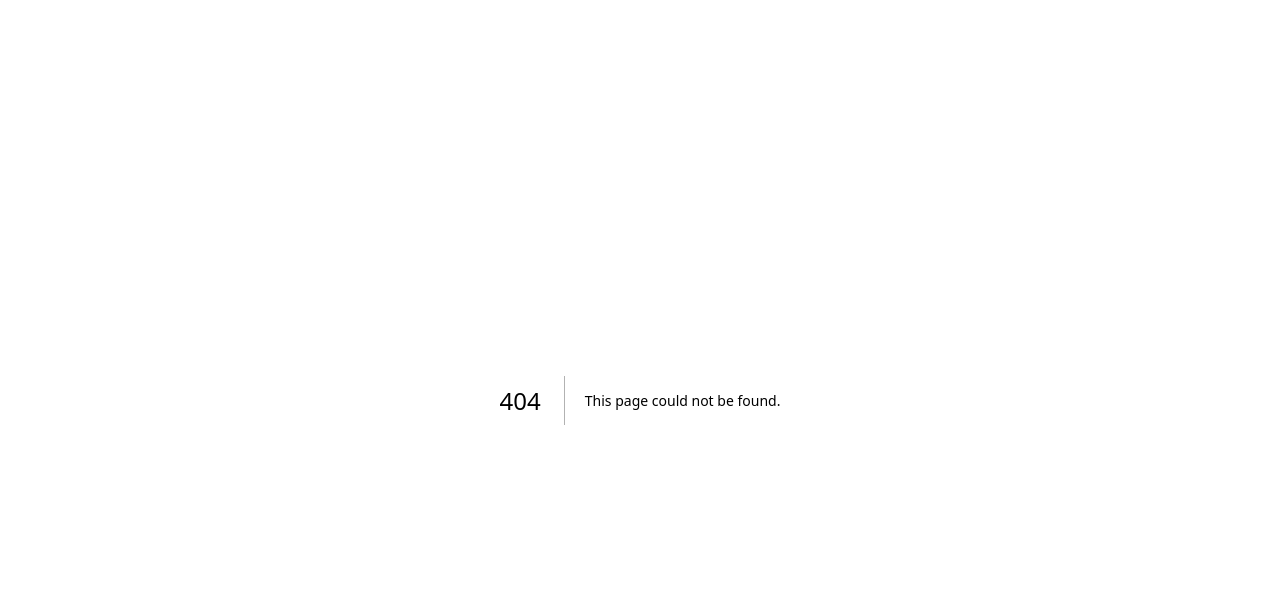
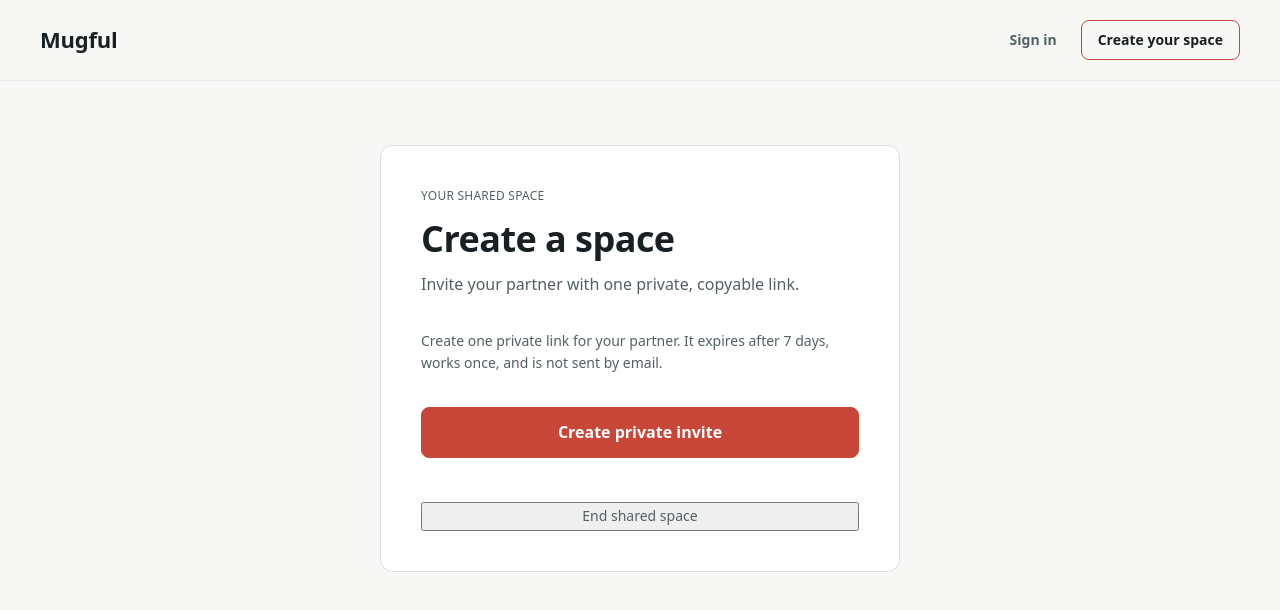
Before and after one commit to momokii/mugful, a Next.js app in the folder apps/web/: page /onboarding in a window 1280 px wide. Before the commit this address had no page. Shown: the top 610 px of the page. Built offline with nearby package versions, Linux system fonts and the light colour scheme.

Commit message:
feat: add couple onboarding pages

```diff
--- a/apps/web/next.config.ts
+++ b/apps/web/next.config.ts
@@ -44,6 +44,13 @@ export const createNextConfig = (environment: Environment): NextConfig => {
           ],
           source: "/reset-password",
         },
+        {
+          headers: [
+            { key: "Cache-Control", value: "no-store" },
+            { key: "Referrer-Policy", value: "no-referrer" },
+          ],
+          source: "/join",
+        },
       ];
     },
     async rewrites() {
--- /dev/null
+++ b/apps/web/src/app/onboarding/page.tsx
@@ -0,0 +1,21 @@
+import type { Metadata } from "next";
+
+import { AuthShell } from "../../components/auth-shell";
+import { CoupleOnboarding } from "../../components/couple-onboarding";
+
+export const metadata: Metadata = {
+  robots: { index: false },
+  title: "Create your shared space",
+};
+
+export default function OnboardingPage() {
+  return (
+    <AuthShell
+      description="Invite your partner with one private, copyable link."
+      eyebrow="Your shared space"
+      title="Create a space"
+    >
+      <CoupleOnboarding mode="create" />
+    </AuthShell>
+  );
+}
--- /dev/null
+++ b/apps/web/src/components/couple-onboarding.tsx
@@ -0,0 +1,162 @@
+"use client";
+
+import { useEffect, useState } from "react";
+
+import {
+  identityMessage,
+  mutateIdentity,
+  readFragmentToken,
+} from "../lib/identity-client";
+import styles from "./auth-shell.module.css";
+
+type CoupleOnboardingProperties = Readonly<{ mode: "create" | "join" }>;
+
+const messageFor = (status: number): string =>
+  status === 400
+    ? "That invite is invalid or has expired."
+    : status === 403
+      ? "This action is not available for this account."
+      : identityMessage({ body: undefined, error: undefined, status });
+
+export function CoupleOnboarding({ mode }: CoupleOnboardingProperties) {
+  const [inviteUrl, setInviteUrl] = useState<string | undefined>();
+  const [message, setMessage] = useState<string | undefined>();
+  const [pending, setPending] = useState(false);
+  const [token, setToken] = useState<string | undefined>();
+
+  useEffect(() => {
+    if (mode === "join") setToken(readFragmentToken());
+  }, [mode]);
+
+  const create = async () => {
+    setPending(true);
+    setMessage(undefined);
+    try {
+      const response = await mutateIdentity("/couple-space", "POST");
+      if (response.status !== 201)
+        return setMessage(messageFor(response.status));
+      const body = response.body;
+      if (
+        typeof body !== "object" ||
+        body === null ||
+        !("inviteUrl" in body) ||
+        typeof body.inviteUrl !== "string"
+      )
+        return setMessage("We could not create a private invite.");
+      setInviteUrl(body.inviteUrl);
+    } catch (error) {
+      setMessage(
+        error instanceof Error
+          ? error.message
+          : "We could not create an invite.",
+      );
+    } finally {
+      setPending(false);
+    }
+  };
+
+  const accept = async () => {
+    if (token === undefined)
+      return setMessage("Open the private invite link again.");
+    setPending(true);
+    setMessage(undefined);
+    try {
+      const response = await mutateIdentity("/couple-invites/accept", "POST", {
+        token,
+      });
+      setMessage(
+        response.status === 204
+          ? "You are now connected. Your shared space is ready."
+          : messageFor(response.status),
+      );
+    } catch (error) {
+      setMessage(
+        error instanceof Error
+          ? error.message
+          : "We could not accept this invite.",
+      );
+    } finally {
+      setPending(false);
+    }
+  };
+
+  const end = async () => {
+    if (!window.confirm("End this shared space? Access stops immediately."))
+      return;
+    setPending(true);
+    setMessage(undefined);
+    try {
+      const response = await mutateIdentity("/couple-space/end", "POST");
+      setMessage(
+        response.status === 204
+          ? "This space has ended. Access stopped immediately; shared data enters a 30-day deletion grace period."
+          : messageFor(response.status),
+      );
+    } catch (error) {
+      setMessage(
+        error instanceof Error ? error.message : "We could not end this space.",
+      );
+    } finally {
+      setPending(false);
+    }
+  };
+
+  if (mode === "join")
+    return (
+      <div className={styles.form}>
+        <p className={styles.hint}>
+          This link contains no couple content. Its private token was removed
+          from the address bar in this browser.
+        </p>
+        <button
+          className={styles.submit}
+          disabled={pending || token === undefined}
+          onClick={accept}
+          type="button"
+        >
+          {pending ? "Connecting" : "Accept private invite"}
+        </button>
+        {message === undefined ? null : (
+          <p aria-live="polite" className={styles.status}>
+            {message}
+          </p>
+        )}
+      </div>
+    );
+
+  return (
+    <div className={styles.form}>
+      <p className={styles.hint}>
+        Create one private link for your partner. It expires after 7 days, works
+        once, and is not sent by email.
+      </p>
+      <button
+        className={styles.submit}
+        disabled={pending}
+        onClick={create}
+        type="button"
+      >
+        {pending ? "Creating" : "Create private invite"}
+      </button>
+      {inviteUrl === undefined ? null : (
+        <div className={styles.field}>
+          <label htmlFor="invite-link">Copy this private link</label>
+          <input id="invite-link" readOnly value={inviteUrl} />
+        </div>
+      )}
+      <button
+        className={styles.footerLink}
+        disabled={pending}
+        onClick={end}
+        type="button"
+      >
+        End shared space
+      </button>
+      {message === undefined ? null : (
+        <p aria-live="polite" className={styles.status}>
+          {message}
+        </p>
+      )}
+    </div>
+  );
+}
```
Also changed, not shown: apps/web/src/app/join/page.tsx (added, +21 -0 lines), 1 other file (tests, documents, lock files or other folders).
